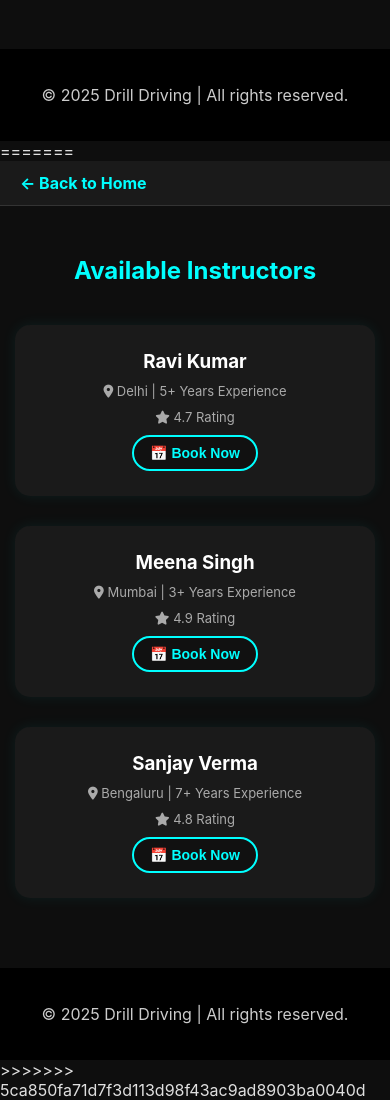
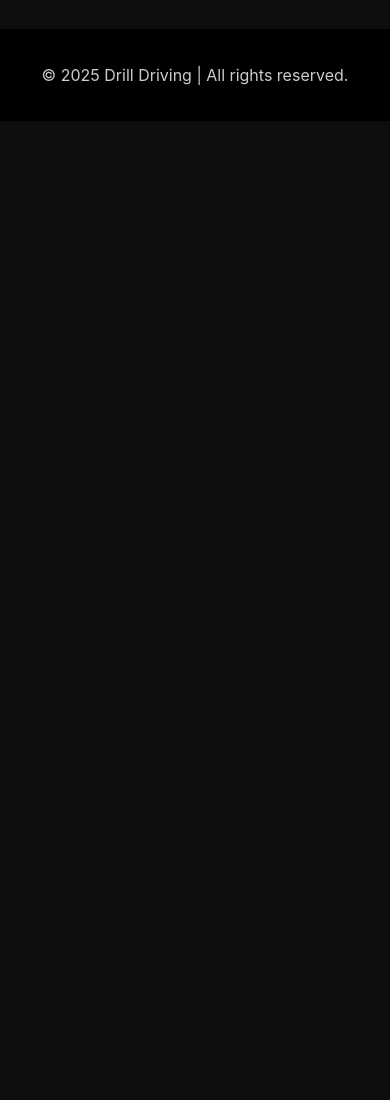
Before and after one commit to Shivam018-vk/driving-startup, a plain HTML site: page instructors.html in a window 390 px wide. Shown: the part 778-1878 px from the top of the page. After the commit the page ends 899 px from the top, so only its background shows below. Drawn offline with Linux system fonts and the light colour scheme.

Commit message:
Update instructors.html

```diff
--- a/instructors.html
+++ b/instructors.html
@@ -1,4 +1,4 @@
-<<<<<<< HEAD
+
 <!DOCTYPE html>
 <html lang="en">
 <head>
@@ -191,197 +191,3 @@
 
 </body>
 </html>
-=======
-<!DOCTYPE html>
-<html lang="en">
-<head>
-  <meta charset="UTF-8" />
-  <meta name="viewport" content="width=device-width, initial-scale=1.0"/>
-  <title>Instructors - Drill Driving</title>
-  <link rel="stylesheet" href="https://cdnjs.cloudflare.com/ajax/libs/font-awesome/6.4.0/css/all.min.css" />
-  <style>
-    body {
-      margin: 0;
-      padding: 0;
-      font-family: 'Inter', sans-serif;
-      background-color: #0e0e0e;
-      color: #e0e0e0;
-    }
-
-    a {
-      text-decoration: none;
-      color: cyan;
-      font-weight: bold;
-    }
-
-    header {
-      background-color: #1a1a1a;
-      padding: 15px 30px;
-      border-bottom: 1px solid #333;
-    }
-
-    main {
-      padding: 40px 20px;
-      max-width: 1200px;
-      margin: auto;
-      animation: fadeIn 1s ease;
-    }
-
-    h2 {
-      color: cyan;
-      text-align: center;
-      margin-bottom: 40px;
-    }
-
-    .instructor-list {
-      display: flex;
-      flex-wrap: wrap;
-      justify-content: center;
-      gap: 30px;
-    }
-
-    .instructor {
-      background-color: #1a1a1a;
-      border-radius: 15px;
-      padding: 25px;
-      width: 280px;
-      box-shadow: 0 0 15px rgba(0, 255, 255, 0.07);
-      text-align: center;
-      transition: transform 0.3s ease, box-shadow 0.3s ease;
-      animation: fadeSlide 0.7s ease forwards;
-    }
-
-    .instructor:hover {
-      transform: translateY(-10px);
-      box-shadow: 0 0 25px cyan;
-    }
-
-    .instructor h3 {
-      margin: 0;
-      color: white;
-    }
-
-    .instructor p {
-      color: #aaa;
-      font-size: 14px;
-      margin: 10px 0;
-    }
-
-    button {
-      padding: 10px 20px;
-      background-color: #111;
-      border: 2px solid cyan;
-      color: cyan;
-      font-weight: bold;
-      border-radius: 50px;
-      cursor: pointer;
-      transition: 0.3s ease;
-    }
-
-    button:hover {
-      background-color: cyan;
-      color: black;
-      box-shadow: 0 0 20px red, 0 0 30px cyan;
-      transform: scale(1.05);
-    }
-
-    footer {
-      text-align: center;
-      padding: 20px;
-      background-color: #000;
-      color: #ccc;
-      margin-top: 40px;
-    }
-
-    @keyframes fadeSlide {
-      from {
-        opacity: 0;
-        transform: translateY(40px);
-      }
-      to {
-        opacity: 1;
-        transform: translateY(0);
-      }
-    }
-
-    @keyframes fadeIn {
-      from {
-        opacity: 0;
-      }
-      to {
-        opacity: 1;
-      }
-    }
-
-    /* 🔧 Responsive Design */
-    @media (max-width: 768px) {
-      .instructor {
-        width: 90%;
-      }
-
-      header {
-        padding: 12px 20px;
-      }
-
-      main {
-        padding: 30px 15px;
-      }
-    }
-
-    @media (max-width: 480px) {
-      h2 {
-        font-size: 24px;
-      }
-
-      .instructor p {
-        font-size: 13px;
-      }
-
-      button {
-        padding: 8px 16px;
-        font-size: 14px;
-      }
-    }
-  </style>
-</head>
-<body>
-
-  <header>
-    <a href="index.html">← Back to Home</a>
-  </header>
-
-  <main>
-    <h2>Available Instructors</h2>
-    <div class="instructor-list">
-
-      <div class="instructor">
-        <h3>Ravi Kumar</h3>
-        <p><i class="fas fa-map-marker-alt"></i> Delhi | 5+ Years Experience</p>
-        <p><i class="fas fa-star"></i> 4.7 Rating</p>
-        <button>📅 Book Now</button>
-      </div>
-
-      <div class="instructor">
-        <h3>Meena Singh</h3>
-        <p><i class="fas fa-map-marker-alt"></i> Mumbai | 3+ Years Experience</p>
-        <p><i class="fas fa-star"></i> 4.9 Rating</p>
-        <button>📅 Book Now</button>
-      </div>
-
-      <div class="instructor">
-        <h3>Sanjay Verma</h3>
-        <p><i class="fas fa-map-marker-alt"></i> Bengaluru | 7+ Years Experience</p>
-        <p><i class="fas fa-star"></i> 4.8 Rating</p>
-        <button>📅 Book Now</button>
-      </div>
-
-    </div>
-  </main>
-
-  <footer>
-    <p>&copy; 2025 Drill Driving | All rights reserved.</p>
-  </footer>
-
-</body>
-</html>
->>>>>>> 5ca850fa71d7f3d113d98f43ac9ad8903ba0040d
```
